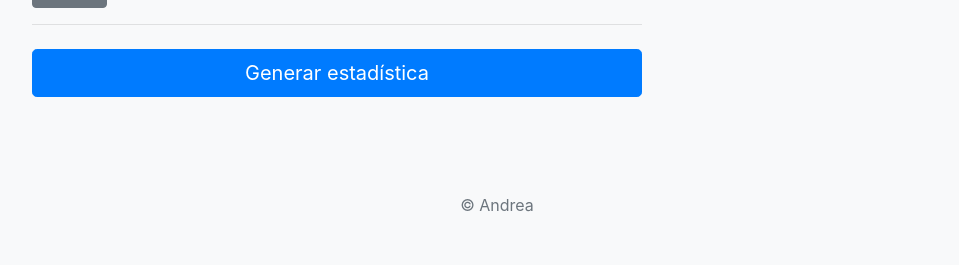
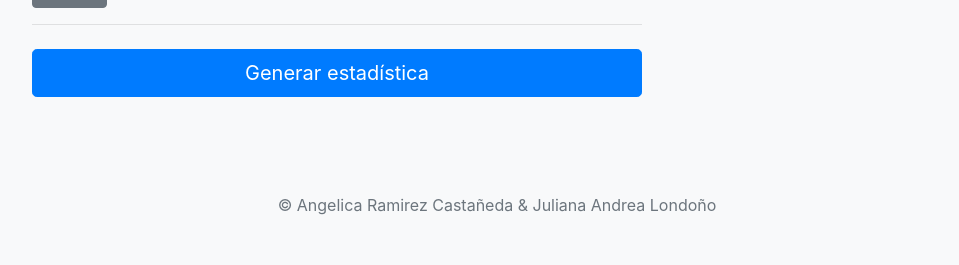
Before and after one commit to andrelonma/colectivopetro, a PHP site: page /templates/form.php in a window 1280 px wide. Shown: the part 714-979 px from the top of the page, without its empty margins (143-1102 px from the left). Run offline with PHP 8.4, Linux system fonts and the light colour scheme; data that the repository does not hold is empty.

Commit message:
correcciones de los nombres

```diff
--- a/index.html
+++ b/index.html
@@ -26,7 +26,7 @@
 
       <footer class="mastfoot mt-auto">
         <div class="inner">
-          <p>Trabajo hecho por <a href="https://github.com/andrelonma/colectivopoblacion">Angelica Castañeda & Andrea Londoño</a>.</p>
+          <p>Trabajo hecho por <a href="https://github.com/andrelonma/colectivopoblacion">Angelica Ramirez Castañeda & Juliana Andrea Londoño</a>.</p>
         </div>
       </footer>
     </div>
--- a/templates/form.php
+++ b/templates/form.php
@@ -61,7 +61,7 @@
       </div>
 
       <footer class="my-5 pt-5 text-muted text-center text-small">
-        <p class="mb-1">&copy; Andrea</p>
+        <p class="mb-1">&copy; Angelica Ramirez Castañeda & Juliana Andrea Londoño</p>
       </footer>
     </div>
   </body>
--- a/templates/result.php
+++ b/templates/result.php
@@ -337,7 +337,7 @@
       <div id="content_ranges">
       </div>
       <footer class="my-5 pt-5 text-muted text-center text-small">
-        <p class="mb-1">&copy; Angelica Castañeda & Andrea Londoño</p>
+        <p class="mb-1">&copy; Angelica Ramirez Castañeda & Juliana Andrea Londoño</p>
 
       </footer>
     </div>
```
Also changed, not shown: assets/css/logo_universidad_catolica_de_pereira.webp (added).
